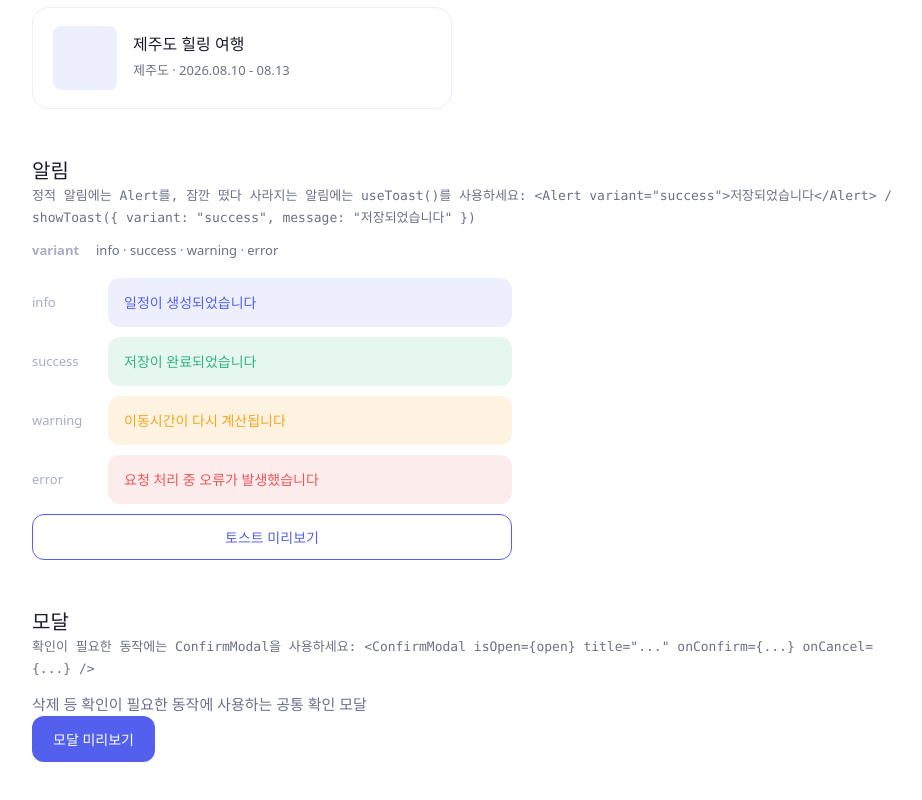
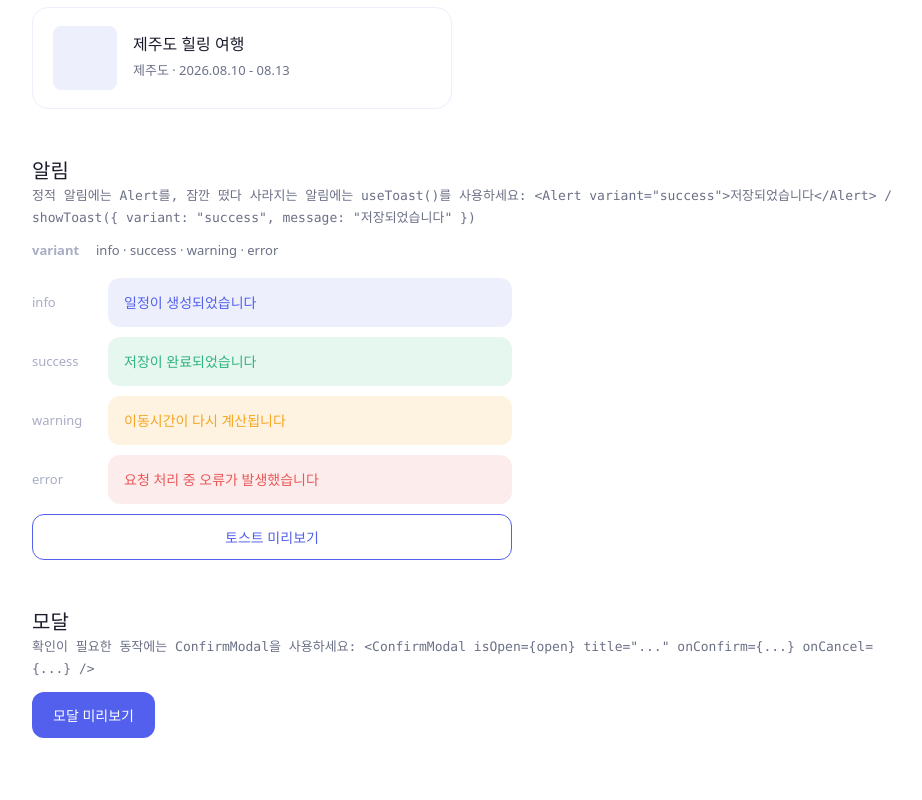
Before and after one commit to hayeon7898/BeTrip-Frontend, a React (Vite) app: page /design-system in a window 1280 px wide. Shown: the part 1880-2680 px from the top of the page, without its empty margins (176-1098 px from the left). Built offline with nearby package versions, Linux system fonts and the light colour scheme; a web font is replaced by a local one.

Commit message:
chore: 디자인 시스템 페이지 설명 수정

```diff
--- a/src/pages/DesignSystemPage.tsx
+++ b/src/pages/DesignSystemPage.tsx
@@ -252,9 +252,6 @@ export default function DesignSystemPage() {
         title="모달"
         usage='확인이 필요한 동작에는 ConfirmModal을 사용하세요: <ConfirmModal isOpen={open} title="..." onConfirm={...} onCancel={...} />'
       >
-        <Typography variant="body" color="secondary" className={styles.sectionTitle}>
-          삭제 등 확인이 필요한 동작에 사용하는 공통 확인 모달
-        </Typography>
         <Button variant="primary" size="md" onClick={() => setConfirmOpen(true)}>
           모달 미리보기
         </Button>
```
